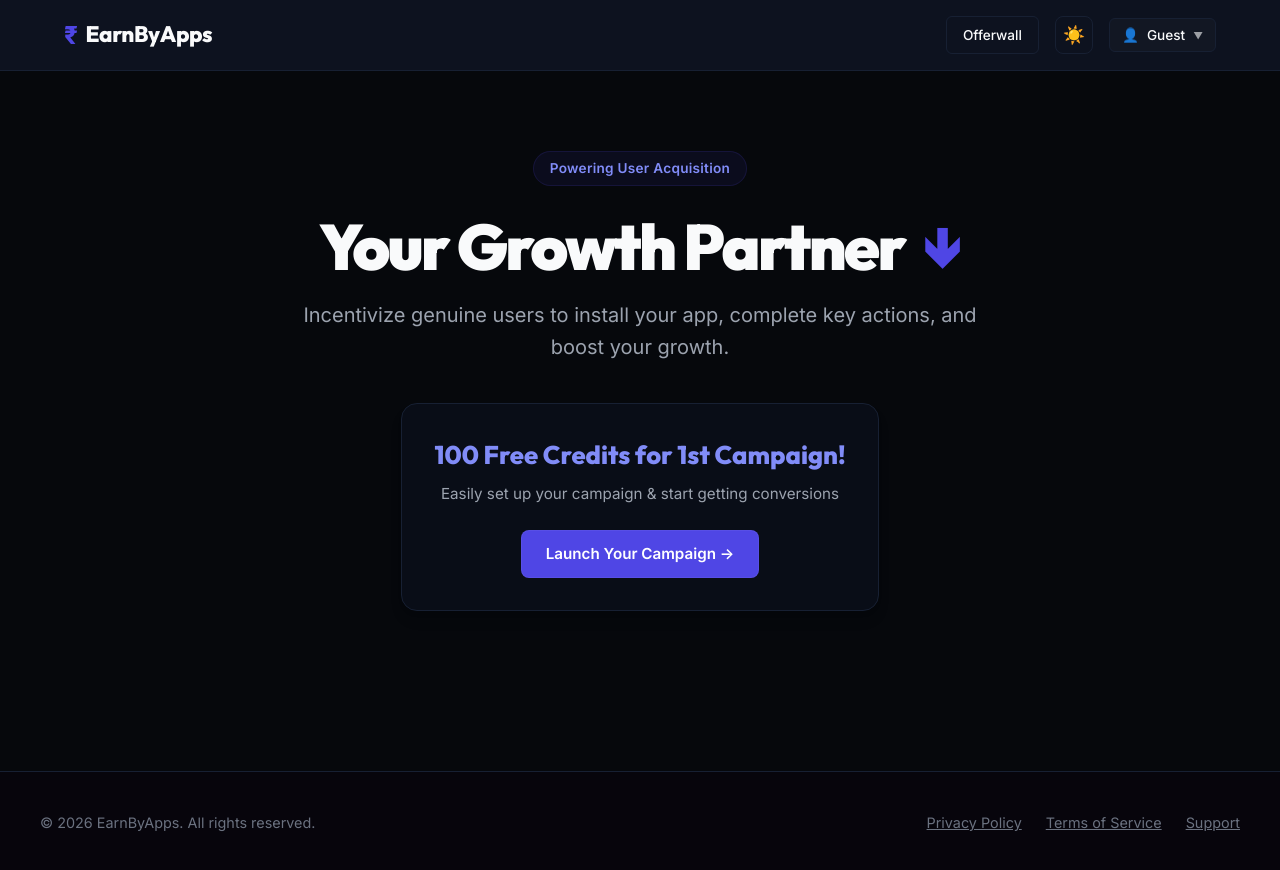
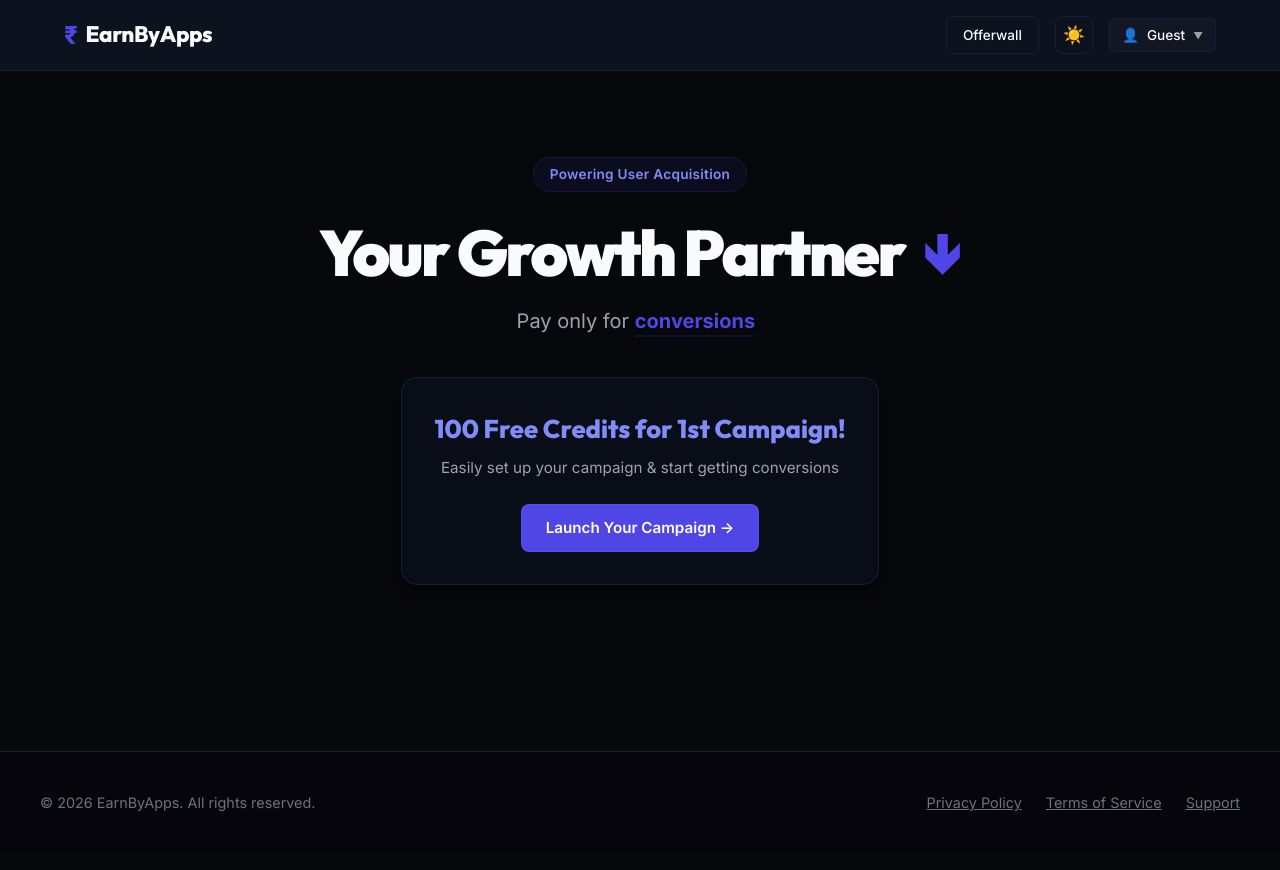
Before and after one commit to Gupta-Developer/earnbyapps, a Next.js app: page / in a window 1280 px wide. Shown: the top 870 px of the page. Built offline with nearby package versions, Linux system fonts and the light colour scheme.

Commit message:
feat: add typewriter animation to landing page hero subtitle

```diff
--- a/src/app/page.tsx
+++ b/src/app/page.tsx
@@ -1,9 +1,42 @@
 "use client";
 
-import React from 'react';
+import React, { useState, useEffect } from 'react';
 import Link from 'next/link';
 
 export default function Home() {
+  const words = ['growth', 'conversions', 'results', 'actions', 'leads'];
+  const [wordIndex, setWordIndex] = useState(0);
+  const [currentText, setCurrentText] = useState('');
+  const [isDeleting, setIsDeleting] = useState(false);
+  const [typingSpeed, setTypingSpeed] = useState(150);
+
+  useEffect(() => {
+    const activeWord = words[wordIndex];
+    let timer: NodeJS.Timeout;
+
+    if (isDeleting) {
+      timer = setTimeout(() => {
+        setCurrentText(activeWord.substring(0, currentText.length - 1));
+        setTypingSpeed(75);
+      }, typingSpeed);
+    } else {
+      timer = setTimeout(() => {
+        setCurrentText(activeWord.substring(0, currentText.length + 1));
+        setTypingSpeed(150);
+      }, typingSpeed);
+    }
+
+    if (!isDeleting && currentText === activeWord) {
+      timer = setTimeout(() => setIsDeleting(true), 1500);
+    } else if (isDeleting && currentText === '') {
+      setIsDeleting(false);
+      setWordIndex((prev) => (prev + 1) % words.length);
+      setTypingSpeed(300);
+    }
+
+    return () => clearTimeout(timer);
+  }, [currentText, isDeleting, wordIndex]);
+
   return (
     <main className="landing-page-main">
       <div className="landing-content-container">
@@ -20,7 +53,7 @@
 
         {/* Hero description */}
         <p className="landing-hero-subtitle">
-          Incentivize genuine users to install your app, complete key actions, and boost your growth.
+          Pay only for <span className="typing-text">{currentText}</span><span className="typing-cursor">|</span>
         </p>
 
         {/* Promo Credit card box */}
@@ -55,6 +88,22 @@
           flex-direction: column;
           align-items: center;
         }
+        .typing-text {
+          color: var(--accent-indigo);
+          font-weight: 700;
+          border-bottom: 2px solid var(--accent-indigo-glow);
+          padding-bottom: 2px;
+        }
+        .typing-cursor {
+          color: var(--accent-indigo);
+          font-weight: 300;
+          animation: blink 0.75s step-end infinite;
+          margin-left: 2px;
+        }
+        @keyframes blink {
+          from, to { color: transparent }
+          50% { color: var(--accent-indigo); }
+        }
       `}</style>
     </main>
   );
```
